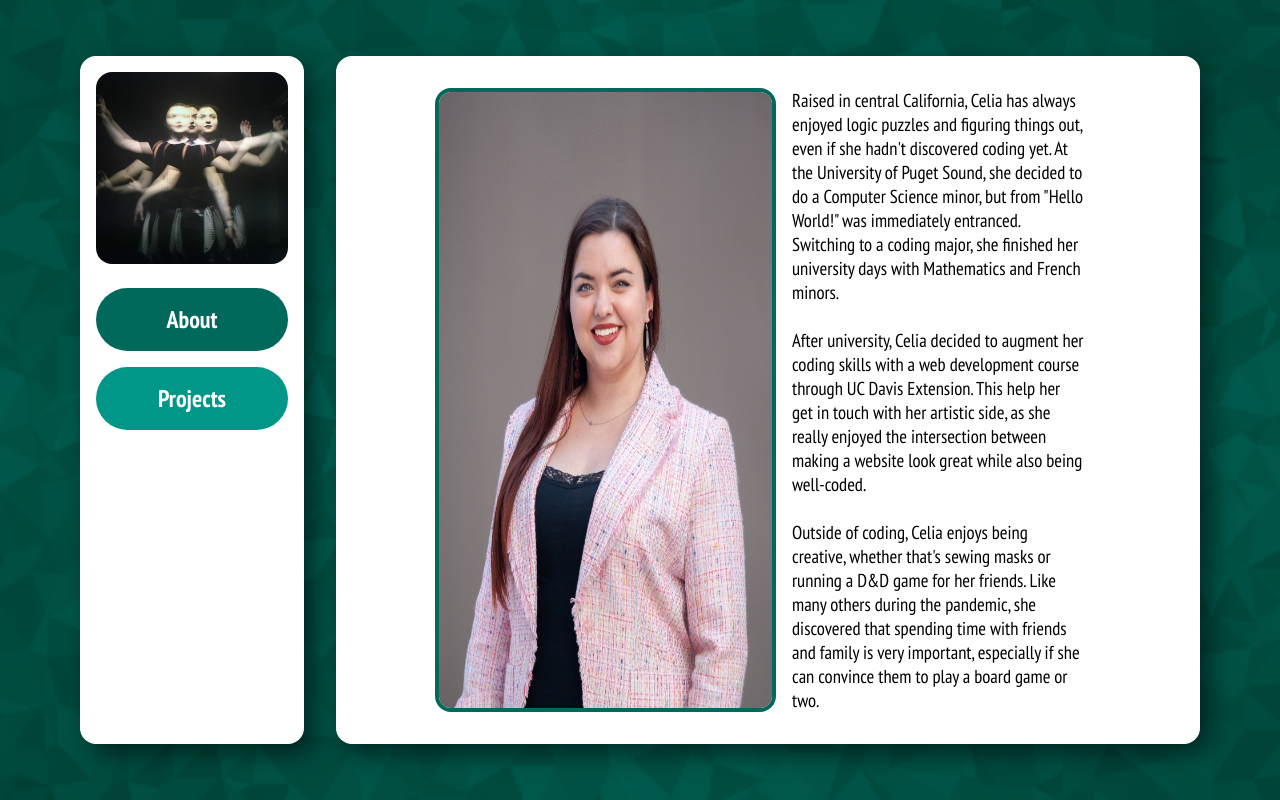
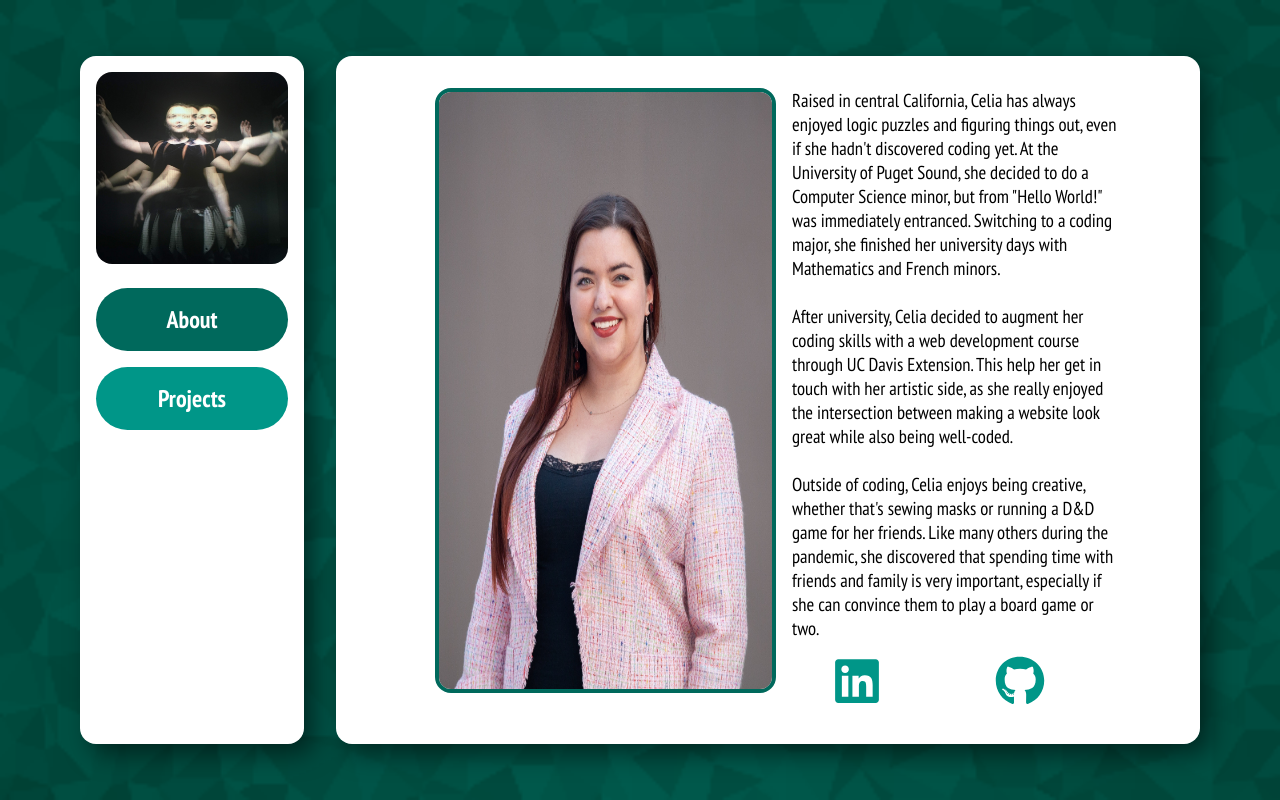
Before and after one commit to crizzo16/data-presentation, a React (Create React App) app: page /#/ in a window 1280 px wide. Built offline with nearby package versions, Linux system fonts and the light colour scheme.

Commit message:
add links

```diff
--- a/package.json
+++ b/package.json
@@ -4,6 +4,10 @@
   "version": "0.1.0",
   "private": true,
   "dependencies": {
+    "@fortawesome/fontawesome-svg-core": "^6.2.0",
+    "@fortawesome/free-brands-svg-icons": "^6.2.0",
+    "@fortawesome/free-solid-svg-icons": "^6.2.0",
+    "@fortawesome/react-fontawesome": "^0.2.0",
     "@testing-library/jest-dom": "^5.16.5",
     "@testing-library/react": "^13.3.0",
     "@testing-library/user-event": "^13.5.0",
--- a/src/App.css
+++ b/src/App.css
@@ -112,6 +112,7 @@ h1, h2, h3, h4 {
 .about-text {
   margin-left: var(--base-padding) !important;
   margin-right: var(--base-padding) !important;
+  width: 100% !important;
 }
 
 .spreadsheet-frame {
@@ -291,6 +292,26 @@ h1, h2, h3, h4 {
 .resume-stuff ul li {
 }
 
+.sub-about {
+  display: flex;
+  flex-direction: column;
+}
+
+.sub-about .links {
+  display: flex;
+  justify-content: space-around;
+}
+
+.sm-icon {
+  width: 50px;
+  height: 50px;
+  color: var(--color);
+}
+
+.sm-icon:hover {
+  color: var(--color-darken3);
+}
+
 .big-space {
   height: calc(var(--base-padding)*4)
 }
@@ -433,6 +454,7 @@ h1, h2, h3, h4 {
   .about-text {
     margin-left: auto !important;
     margin-right: auto !important;
+    width: 70% !important;
   }
 }
 
--- a/src/components/About.js
+++ b/src/components/About.js
@@ -1,4 +1,6 @@
 import React from "react";
+import { FontAwesomeIcon } from "@fortawesome/react-fontawesome";
+import {faGithub, faLinkedin} from '@fortawesome/free-brands-svg-icons';
 
 function About() {
   return (
@@ -6,6 +8,7 @@ function About() {
       <div>
         <div className="about-side-by-side">
           <img className="img-about" src="./assets/ProfCelia.JPG" />
+          <div className="sub-about">
             <p className="text-container about-text">
               Raised in central California, Celia has always enjoyed logic puzzles
               and figuring things out, even if she hadn't discovered coding yet. At
@@ -28,6 +31,11 @@ function About() {
               and family is very important, especially if she can convince them to
               play a board game or two.
             </p>
+            <div className="links">
+                <a href="https://www.linkedin.com/in/cecilia-rizzo/" target="_blank"><FontAwesomeIcon className="sm-icon" icon={faLinkedin} /></a>
+                <a href="https://github.com/crizzo16" target="_blank"><FontAwesomeIcon className="sm-icon" icon={faGithub} /></a>
+            </div>
+          </div>
         </div>
 
         <div className="line"></div>
```
Also changed, not shown: 1 other file (tests, documents, lock files or other folders). Lines whose indentation alone changed are shown as unchanged.
